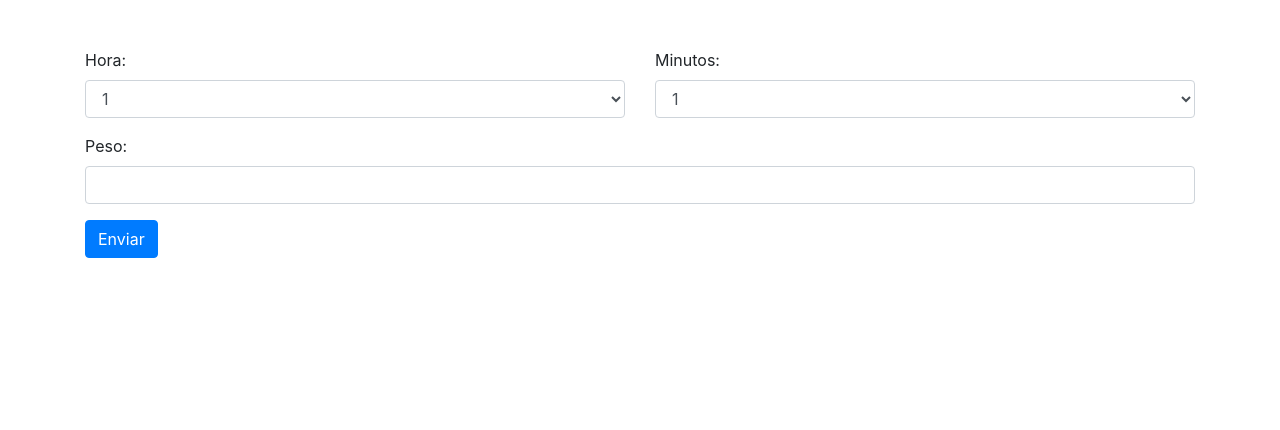
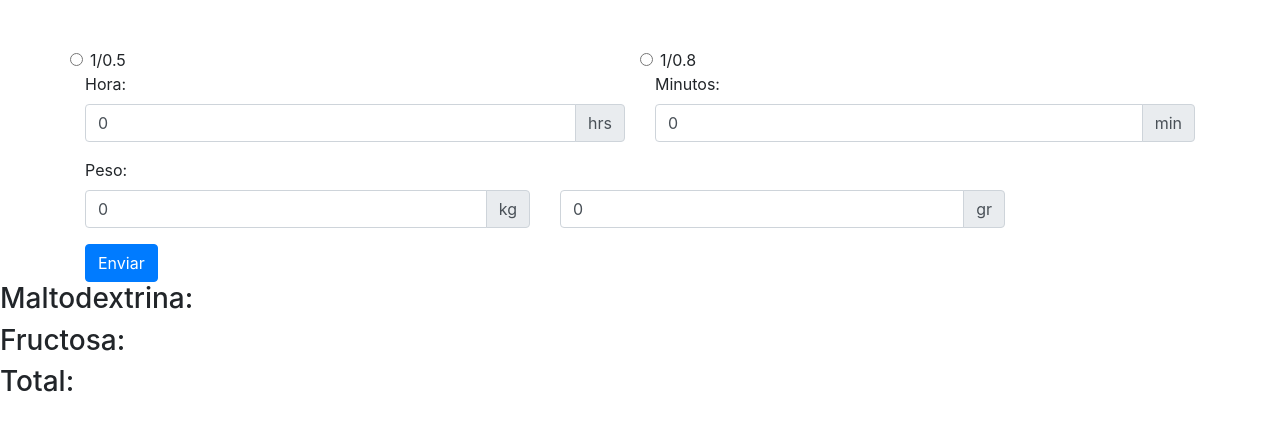
Before and after one commit to yerkocodes/Calc, a plain HTML site: page index.html in a window 1280 px wide. Drawn offline with nearby package versions, Linux system fonts and the light colour scheme.

Commit message:
Avance de calculos, falta corregir valor fructosa que retorna cero

```diff
--- a/index.html
+++ b/index.html
@@ -8,37 +8,118 @@
     <link rel="stylesheet" href="https://stackpath.bootstrapcdn.com/bootstrap/4.5.2/css/bootstrap.min.css">
     <script src="https://ajax.googleapis.com/ajax/libs/angularjs/1.8.2/angular.min.js"></script>
 </head>
-<body ng-app="miApp">
-    <div class="container mt-5" ng-controller="MiControlador">
-        <form id="miFormulario">
+<body ng-app="miApp" ng-controller="MiControlador">
+    <div class="container mt-5">
+        <!--{{miFormulario.flexRadioDefault}}-->
+        <form id="miFormulario" name="miFormulario">
             <div class="row">
-                <div class="form-group col-6">
-                    <label for="hora">Hora:</label>
-                    <select class="form-control" id="hora" name="hora">
-                        <option value="1">1</option>
-                        <option value="23">23</option>
-                    </select>
+                <div class="form-check col-6">
+                    <input class="form-check-input"
+						ng-click="lectura()"
+						type="radio"
+						name="flexRadioDefault"
+						value="500"
+						id="flexRadioDefault1"
+						ng-model="formulario.proporcion"
+                        >
+                    <label class="form-check-label" for="flexRadioDefault1">
+                      1/0.5
+                    </label>
+                  </div>
+                  <div class="form-check col-6">
+                    <input class="form-check-input"
+						ng-click="lectura()"
+						type="radio"
+						name="flexRadioDefault"
+						value="800"
+						id="flexRadioDefault2"
+						ng-model="formulario.proporcion"
+                        >
+                    <label class="form-check-label" for="flexRadioDefault2">
+                      1/0.8
+                    </label>
+                  </div>
+            </div>
+            <div class="row">
+                <div class="form-group col-md-6">
+                    <label for="inputHora">Hora:</label>
+                    <div class="input-group">
+                        <input type="number"
+                            class="form-control"
+                            id="inputHora"
+                            ng-model="formulario.hora"
+                            ng-change="prueba(formulario.hora)"
+                            name="hora"
+                            > <!--ng-pattern="/^(0?\d|1\d|2[0-4])$/"-->
+                        <div class="input-group-append">
+                            <span class="input-group-text">hrs</span>
+                        </div>
+                    </div>
                 </div>
-                <div class="form-group col-6">
-                    <label for="minutos">Minutos:</label>
-                    <select class="form-control" id="minutos" name="minutos">
-                        <option value="1">1</option>
-                        <option value="59">59</option>
-                    </select>
+                <div class="form-group col-md-6">
+                    <label for="inputMinutos">Minutos:</label>
+                    <div class="input-group">
+                        <input type="number"
+							class="form-control"
+							id="inputMinutos"
+                            ng-model="formulario.minutos"
+							name="minutos"
+							min="0"
+							max="59"
+							value="0">
+                        <div class="input-group-append">
+                            <span class="input-group-text">min</span>
+                        </div>
+                    </div>
                 </div>
             </div>
-            <div class="form-group">
-                <label for="peso">Peso:</label>
-                <input type="number" class="form-control" id="peso" name="peso" min="0" step="0.01">
+            <div class="form-group row">
+                <label for="inputPeso" class="col-12">Peso:</label>
+                <div class="col-md-5">
+                    <div class="input-group">
+                        <input type="number"
+							class="form-control"
+							id="inputPeso"
+                            ng-model="formulario.kilos"
+							name="peso"
+							min="0"
+							value="0">
+                        <div class="input-group-append">
+                            <span class="input-group-text">kg</span>
+                        </div>
+                    </div>
+                </div>
+                <div class="col-md-5">
+                    <div class="input-group">
+                        <input type="number"
+							class="form-control"
+							id="inputPesoGr"
+                            ng-model="formulario.gramos"
+							name="pesoGr"
+							min="0"
+							value="0">
+                        <div class="input-group-append">
+                            <span class="input-group-text">gr</span>
+                        </div>
+                    </div>
+                </div>
             </div>
             <!-- Cambiamos el botón de submit por un botón normal -->
-            <button type="button" class="btn btn-primary" onclick="enviarFormulario()">Enviar</button>
+            <button type="button" class="btn btn-primary" ng-click="enviarFormulario()">Enviar</button>
         </form>
     </div>
+
+    <div>
+        <h3>Maltodextrina: {{infoFinal.maltodextrina}}</h3>
+        <h3>Fructosa: {{infoFinal.fructosa}}</h3>
+        <h3>Total: {{infoFinal.totalAConsumir}}</h3>
+    </div>
+
 
     <!-- Agrega el enlace a Bootstrap JS (opcional, pero necesario para algunos componentes) -->
     <script src="https://code.jquery.com/jquery-3.5.1.slim.min.js"></script>
     <script src="https://cdn.jsdelivr.net/npm/@popperjs/core@2.11.6/dist/umd/popper.min.js"></script>
     <script src="https://stackpath.bootstrapcdn.com/bootstrap/4.5.2/js/bootstrap.min.js"></script>
+    <script src="./js/script.js"></script>
 </body>
 </html>
--- a/js/script.js
+++ b/js/script.js
@@ -1,26 +1,86 @@
-let app = angular.module('miApp', []);
+let app = angular.module("miApp", []);
 
-app.controller('MiControlador', function($scope) {
-        $scope.mensaje = '¡Hola, mundo desde AngularJS!';
+app.controller("MiControlador", function ($scope) {
 
-        let calcPorcentaje = () => {
-            return ((800*100)/1800) / 100;
+  // Iniciacion de variables
+  $scope.proporcion = 500;
+  $scope.pesoTotal = 0;
+
+  $scope.infoFinal = null;
+
+  // Datos que vienen del formulario
+  $scope.formulario = {
+    proporcion: 0,
+    hora: 0,
+    minutos: 0,
+    kilos: 0,
+    gramos: 0,
+  };
+
+  let calcPorcentajeFructosa = (porcion = 500) => {
+    // Porcentaje de fructosa en relación a la maltodextrina
+    // 1000 + VAR     100%
+    // ----------    ------
+    //    VAR           x
+    let porcen = ((porcion * 100) / (1000 + porcion)) / 100; // Se divide en 100 para obtener el 0.x
+    return porcen;
   };
 
   let calcConsumoTotal = (minutos, kilos) => {
+    // lo que se deberia consumir de forma estandar es 0.8grs de carbohidratos por los kilos del deportista por la cantidad de horas en la carrera
     let hrs = minutos / 60;
-            return (0.8 * kilos) * hrs;
+    return 0.8 * kilos * hrs;
   };
 
-        let calcGrsMaltodextrinaYFructosa = (total) => {
-            let fructosa = total * calcPorcentaje();
-            let maltodextrina = total - fructosa;
+  let calcGrsMaltodextrinaYFructosa = (totalDeCarbohidratosAConsumir) => {
+    let proporcionFormulario = parseInt($scope.formulario.proporcion);
+    let fructosa = totalDeCarbohidratosAConsumir * calcPorcentajeFructosa(proporcionFormulario);
+    let maltodextrina = totalDeCarbohidratosAConsumir - fructosa;
 
     return {
+      pesoTotal: $scope.pesoTotal,
       maltodextrina: maltodextrina.toFixed(2) + " grs.",
       fructosa: fructosa.toFixed(2) + " grs.",
-                totalAConsumir: total.toFixed(2) + " grs."
+      totalAConsumir: totalDeCarbohidratosAConsumir.toFixed(2) + " grs.",
+    };
+  };
+
+  $scope.prueba = (value) => {
+    console.log(typeof value);
+    if(value > 24) {
+      console.log("si es mayor a 24")
+      $scope.formulario.hora = 24;
     }
+
+    if(value < 0) {
+      $scope.formulario.hora = 0;
+    }
+    return value;
+  };
+
+  $scope.enviarFormulario = () => {
+    console.log("formulario", $scope.formulario);
+    let {
+      proporcion,
+      hora,
+      minutos,
+      kilos,
+      gramos
+    } = $scope.formulario;
+
+    console.log("proporcion", typeof proporcion);
+
+    let minTotal = (hora * 60) + (minutos);
+    let pesoTotal = kilos + (gramos / 100);
+
+    let carboTotalesConsumir = calcConsumoTotal(minTotal, pesoTotal);
+    console.log(carboTotalesConsumir);
+
+    let desglose = calcGrsMaltodextrinaYFructosa(carboTotalesConsumir);
+    console.log(desglose);
+
+    $scope.infoFinal = desglose;
+
   };
 
   console.log(calcGrsMaltodextrinaYFructosa(calcConsumoTotal(70, 76)));
```
Lines whose indentation alone changed are shown as unchanged.
